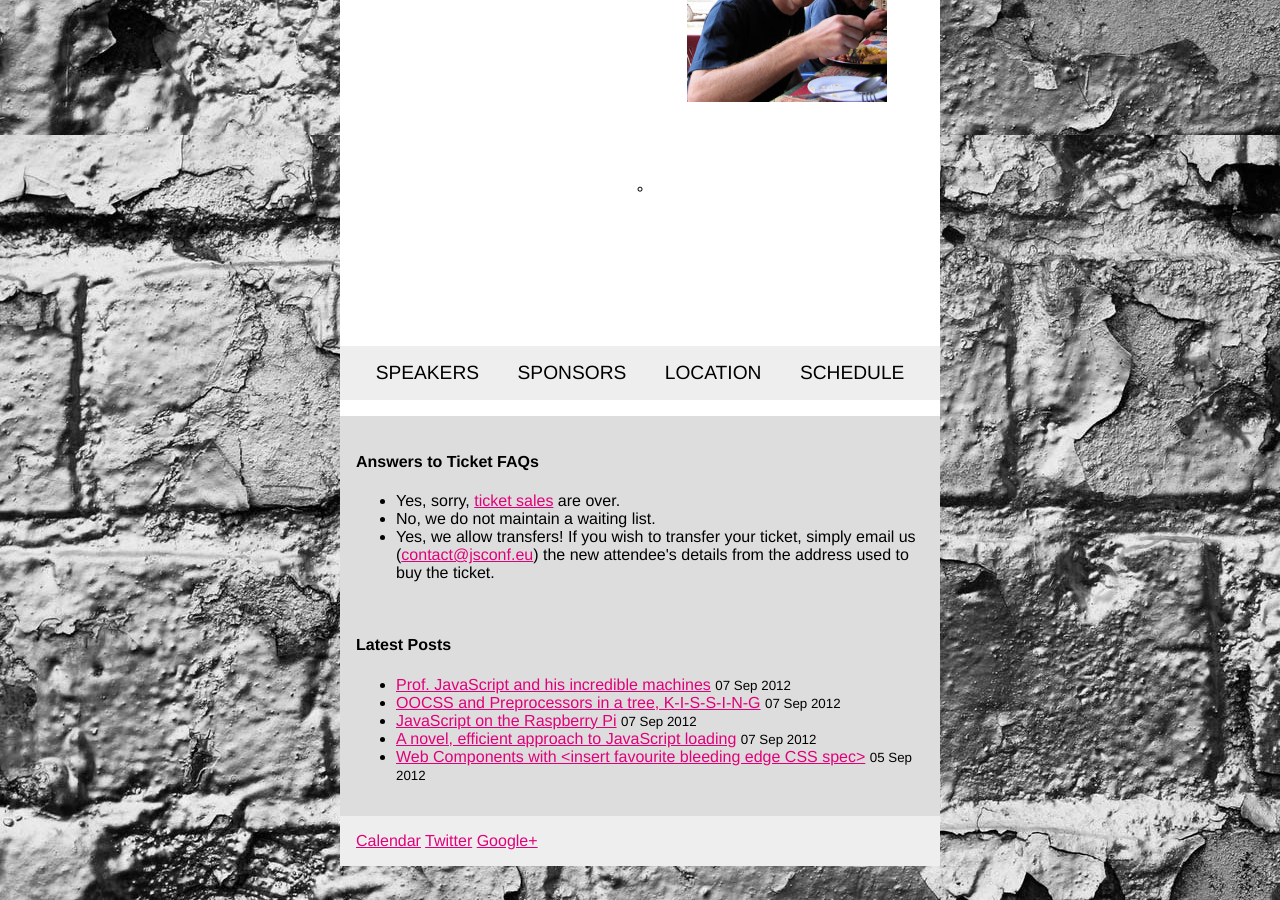
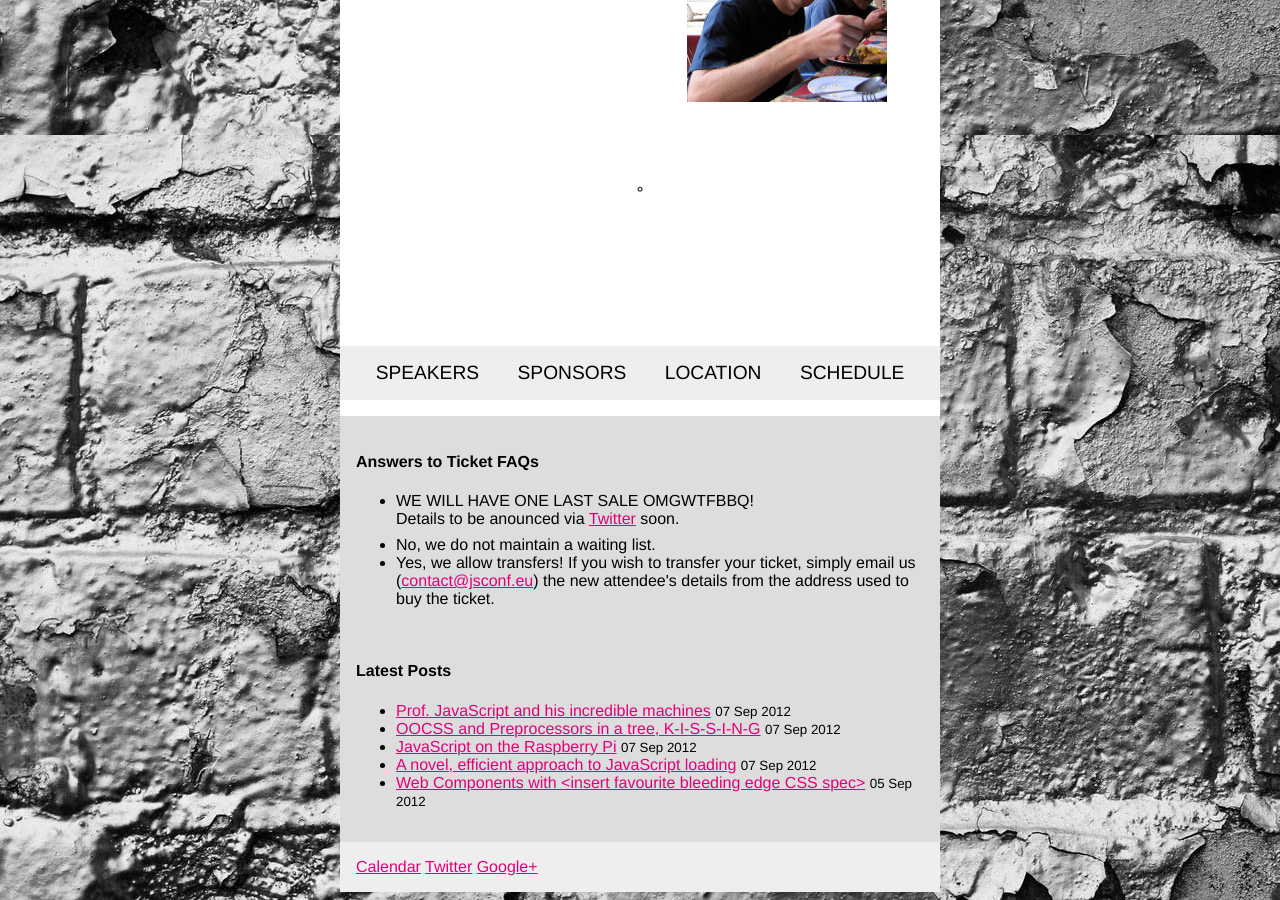
Before and after one commit to jsconf/2012.jsconf.eu, a Jekyll site: the page built from index.html, in a window 1280 px wide and 900 px high, scrolled down 2661 px. Built offline with Jekyll 4.4.1, drawn with Linux system fonts in a browser that asks for light colours.

Commit message:
ticket update

```diff
--- a/_includes/tickets.html
+++ b/_includes/tickets.html
@@ -1,7 +1,7 @@
 <aside class="tickets">
   <h4>Answers to Ticket FAQs</h4>
   <ul>
-    <li>Yes, sorry, <a href="/2012/05/26/ticket-schedule.html">ticket sales</a> are over.</li>
+    <li style="margin-bottom: 0.5em">WE WILL HAVE ONE LAST SALE OMGWTFBBQ!<br>Details to be anounced via <a href="http://twitter.com/jsconfeu">Twitter</a> soon.</li>
     <li>No, we do not maintain a waiting list.</li>
     <li>Yes, we allow transfers! If you wish to transfer your ticket, simply email us (<a href="mailto:contact@jsconf.eu">contact@jsconf.eu</a>) the new attendee's details from the address used to buy the ticket.</li>
   </ul>
```
